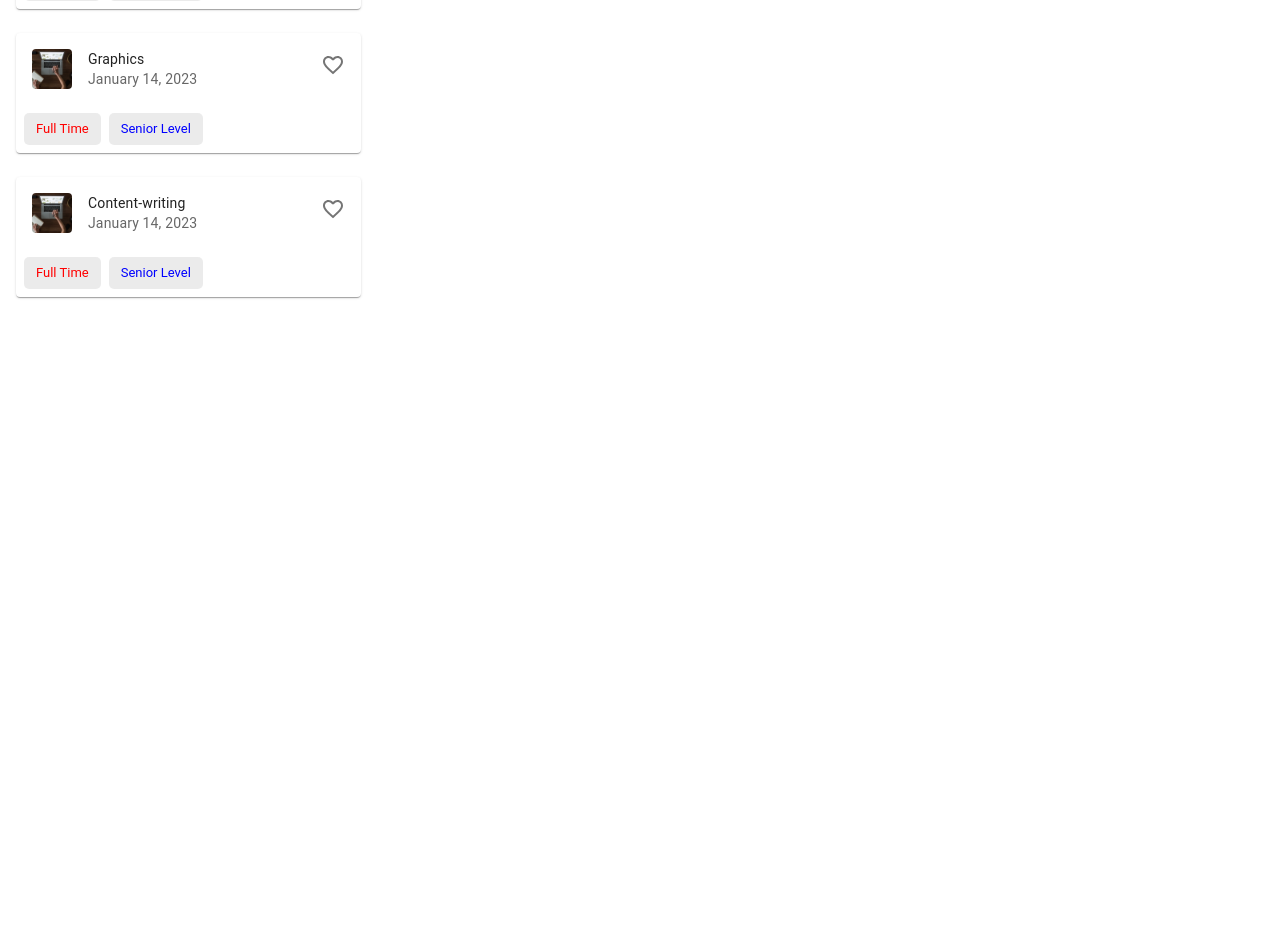
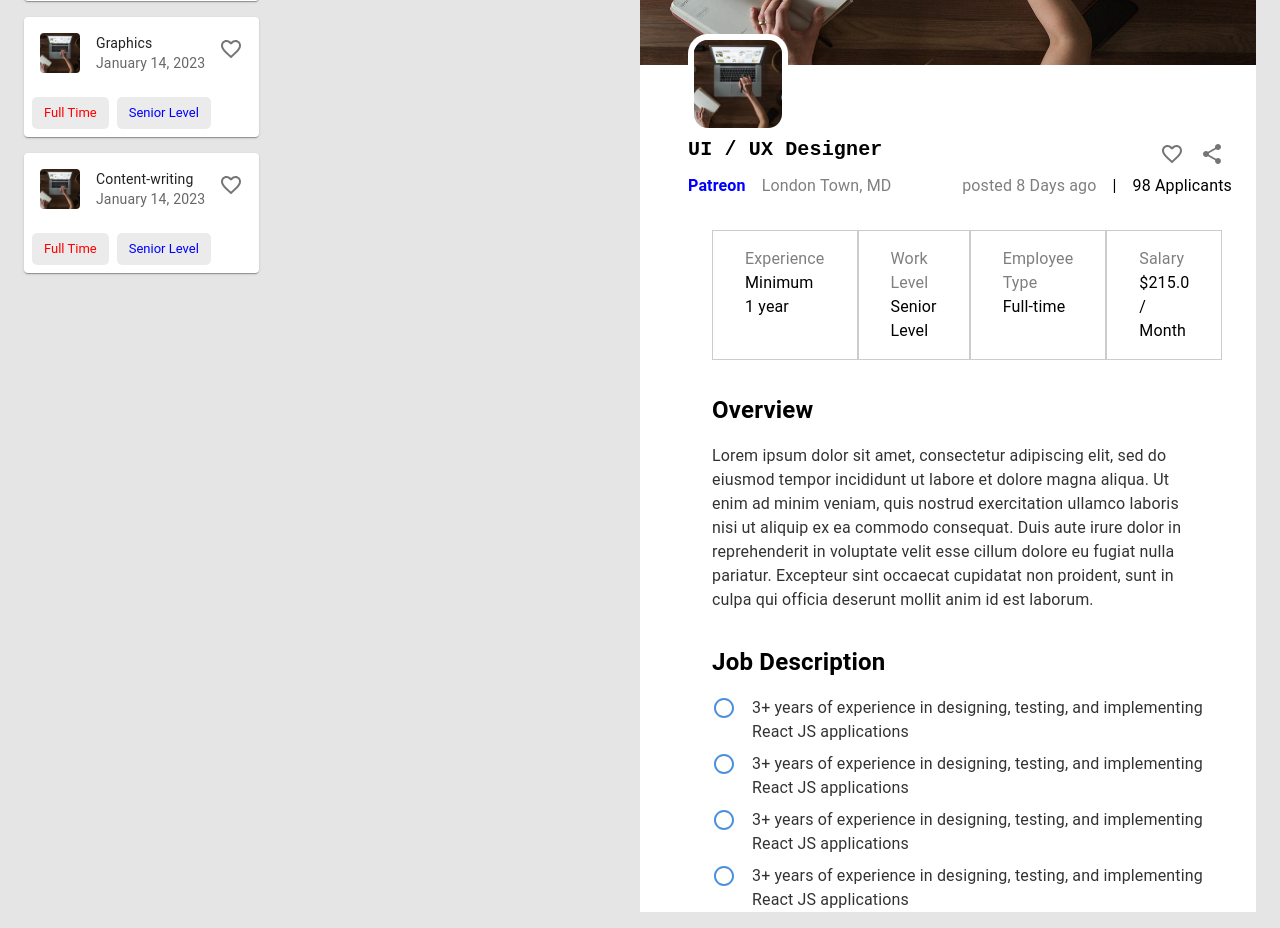
Before and after one commit to internship-platform/internship-portal, a React (Create React App) app: page /home in a window 1280 px wide. Shown: the part 340-1268 px from the top of the page. Before the commit the page ends 800 px from the top, so only its background shows below. Built offline with nearby package versions, Linux system fonts and the light colour scheme.

Commit message:
add: internship detail

```diff
--- /dev/null
+++ b/src/components/IDetail/index.js
@@ -0,0 +1,330 @@
+import * as React from "react";
+
+import { Box, Typography, Container } from "@mui/material";
+import Avatar from "@mui/material/Avatar";
+import IconButton from "@mui/material/IconButton";
+import FavoriteBorderIcon from "@mui/icons-material/FavoriteBorder";
+import ShareIcon from "@mui/icons-material/Share";
+import PanoramaFishEyeIcon from "@mui/icons-material/PanoramaFishEye";
+
+import LaptopImg from "../../images/laptop.jpg";
+
+function IDetail() {
+  return (
+    <>
+      <Box
+        sx={{
+          backgroundColor: "white",
+          borderRadius: "1em",
+          padding: 0,
+          width: "50%",
+          //   position: "relative",
+        }}
+      >
+        <div>
+          <img
+            src={LaptopImg}
+            alt="img-alt"
+            style={{
+              borderTopLeftRadius: "1em",
+              borderTopRightRadius: "1em",
+              height: "20em",
+              width: "100%",
+            }}
+          />
+        </div>
+        <Container
+          sx={{
+            display: "flex",
+            flexDirection: "column",
+            width: "100%",
+            paddingLeft: "3em !important",
+            backgroundColor: "white !important",
+            marginTop: "-5%",
+            zIndex: 4,
+          }}
+        >
+          <Avatar
+            aria-label="company"
+            variant="rounded"
+            src={LaptopImg}
+            sx={{
+              display: "flex",
+              justifyContent: "center",
+              alignItems: "center",
+              width: "100px",
+              height: "100px",
+              border: "0.3em solid white",
+              borderRadius: "1em",
+              zIndex: 3,
+            }}
+          />
+          <Box
+            sx={{
+              display: "flex",
+              justifyContent: "space-between",
+            }}
+          >
+            <Typography
+              variant="h6"
+              // noWrap
+              component="div"
+              sx={{
+                display: "flex",
+                fontFamily: "monospace",
+                fontWeight: 700,
+                color: "black",
+                textDecoration: "none",
+                zIndex: 3,
+              }}
+            >
+              UI / UX Designer
+            </Typography>
+            <Box>
+              <IconButton aria-label="add to favorites">
+                <FavoriteBorderIcon />
+              </IconButton>
+              <IconButton aria-label="share internnship">
+                <ShareIcon />
+              </IconButton>
+            </Box>
+          </Box>
+          <Box
+            sx={{
+              display: "flex",
+              justifyContent: "space-between",
+            }}
+          >
+            <Box
+              sx={{
+                display: "flex",
+                gap: "1em",
+              }}
+            >
+              <Typography
+                color={"blue"}
+                sx={{
+                  fontWeight: 600,
+                }}
+              >
+                Patreon
+              </Typography>
+              <Typography
+                sx={{
+                  opacity: 0.5,
+                }}
+              >
+                London Town, MD
+              </Typography>
+            </Box>
+            <Box
+              sx={{
+                display: "flex",
+                gap: "1em",
+              }}
+            >
+              <Typography
+                sx={{
+                  opacity: 0.5,
+                }}
+              >
+                posted 8 Days ago
+              </Typography>
+              <Typography>|</Typography>
+              <Typography>98 Applicants</Typography>
+            </Box>
+          </Box>
+          <Container
+            sx={{
+              display: "flex",
+            }}
+          >
+            <Box
+              sx={{
+                margin: "2em 0em",
+                display: "flex",
+                flexDirection: "column",
+                border: "1px solid rgba(0, 0, 0, 0.2)",
+                padding: "1em 2em",
+              }}
+            >
+              <Typography
+                sx={{
+                  opacity: 0.5,
+                }}
+              >
+                Experience
+              </Typography>
+              <Typography>Minimum 1 year</Typography>
+            </Box>
+            <Box
+              sx={{
+                margin: "2em 0em",
+                display: "flex",
+                flexDirection: "column",
+                border: "1px solid rgba(0, 0, 0, 0.2)",
+                padding: "1em 2em",
+              }}
+            >
+              <Typography
+                sx={{
+                  opacity: 0.5,
+                }}
+              >
+                Work Level
+              </Typography>
+              <Typography>Senior Level</Typography>
+            </Box>
+            <Box
+              sx={{
+                margin: "2em 0em",
+                display: "flex",
+                flexDirection: "column",
+                border: "1px solid rgba(0, 0, 0, 0.2)",
+                padding: "1em 2em",
+              }}
+            >
+              <Typography
+                sx={{
+                  opacity: 0.5,
+                }}
+              >
+                Employee Type
+              </Typography>
+              <Typography>Full-time</Typography>
+            </Box>
+            <Box
+              sx={{
+                margin: "2em 0em",
+                display: "flex",
+                flexDirection: "column",
+                border: "1px solid rgba(0, 0, 0, 0.2)",
+                padding: "1em 2em",
+              }}
+            >
+              <Typography
+                sx={{
+                  opacity: 0.5,
+                }}
+              >
+                Salary
+              </Typography>
+              <Typography>$215.0 / Month</Typography>
+            </Box>
+          </Container>
+          {/* Overview */}
+          <Container
+            sx={{
+              display: "flex",
+              flexDirection: "column",
+              gap: "1em",
+            }}
+          >
+            <Typography
+              sx={{
+                fontSize: "1.5em",
+                fontWeight: "700",
+              }}
+            >
+              Overview
+            </Typography>
+            <Typography
+              sx={{
+                opacity: 0.8,
+              }}
+            >
+              Lorem ipsum dolor sit amet, consectetur adipiscing elit, sed do
+              eiusmod tempor incididunt ut labore et dolore magna aliqua. Ut
+              enim ad minim veniam, quis nostrud exercitation ullamco laboris
+              nisi ut aliquip ex ea commodo consequat. Duis aute irure dolor in
+              reprehenderit in voluptate velit esse cillum dolore eu fugiat
+              nulla pariatur. Excepteur sint occaecat cupidatat non proident,
+              sunt in culpa qui officia deserunt mollit anim id est laborum.
+            </Typography>
+          </Container>
+          {/* Job Description */}
+          <Container
+            sx={{
+              display: "flex",
+              flexDirection: "column",
+              marginTop: "2em",
+              gap: "1em",
+            }}
+          >
+            <Typography
+              sx={{
+                fontSize: "1.5em",
+                fontWeight: "700",
+              }}
+            >
+              Job Description
+            </Typography>
+            <Typography
+              sx={{
+                display: "flex",
+                flexDirection: "column",
+                gap: "0.5em",
+                opacity: 0.8,
+              }}
+            >
+              <Box
+                sx={{
+                  display: "flex",
+                  gap: "1em",
+                }}
+              >
+                <PanoramaFishEyeIcon color="primary" />
+                <Typography>
+                  3+ years of experience in designing, testing, and implementing
+                  React JS applications
+                </Typography>
+              </Box>
+              {/*  */}
+              <Box
+                sx={{
+                  display: "flex",
+                  gap: "1em",
+                }}
+              >
+                <PanoramaFishEyeIcon color="primary" />
+                <Typography>
+                  3+ years of experience in designing, testing, and implementing
+                  React JS applications
+                </Typography>
+              </Box>
+              {/*  */}
+              <Box
+                sx={{
+                  display: "flex",
+                  gap: "1em",
+                }}
+              >
+                <PanoramaFishEyeIcon color="primary" />
+                <Typography>
+                  3+ years of experience in designing, testing, and implementing
+                  React JS applications
+                </Typography>
+              </Box>
+              {/*  */}
+              <Box
+                sx={{
+                  display: "flex",
+                  gap: "1em",
+                }}
+              >
+                <PanoramaFishEyeIcon color="primary" />
+                <Typography>
+                  3+ years of experience in designing, testing, and implementing
+                  React JS applications
+                </Typography>
+              </Box>
+              {/*  */}
+            </Typography>
+          </Container>
+        </Container>
+      </Box>
+    </>
+  );
+}
+
+export default IDetail;
--- a/src/pages/Home.js
+++ b/src/pages/Home.js
@@ -1,28 +1,39 @@
-import React from 'react';
-import Box from '@mui/material/Box';
+import React from "react";
+import { Box, Container } from "@mui/material";
 
-import Navbar from '../components/Navbar';
-import ICard from '../components/ICard';
+import Navbar from "../components/Navbar";
+import ICard from "../components/ICard";
+import IDetail from "../components/IDetail";
+// import LaptopImg from "../images/laptop.jpg";
 
-const cards = ['Programming', 'Web Development', 'Graphics', 'Content-writing'];
+const cards = ["Programming", "Web Development", "Graphics", "Content-writing"];
 
 function Home() {
   return (
     <>
       <Navbar />
-      <Box
+      <Container
+        maxWidth={false}
         sx={{
-          marginLeft: 2,
-          marginTop: 2,
+          padding: 2,
+          display: "flex",
+          justifyContent: "space-between",
+          backgroundColor: "rgba(0, 0, 0, 0.1)",
         }}
       >
-        {cards.map((card) => (
-          <>
-            <ICard title={card} />
-            <br />
-          </>
-        ))}
-      </Box>
+        <Box
+          sx={{
+            display: "flex",
+            flexDirection: "column",
+            gap: "1em",
+          }}
+        >
+          {cards.map((card, _id) => (
+            <ICard title={card} key={_id} />
+          ))}
+        </Box>
+        <IDetail />
+      </Container>
     </>
   );
 }
```
